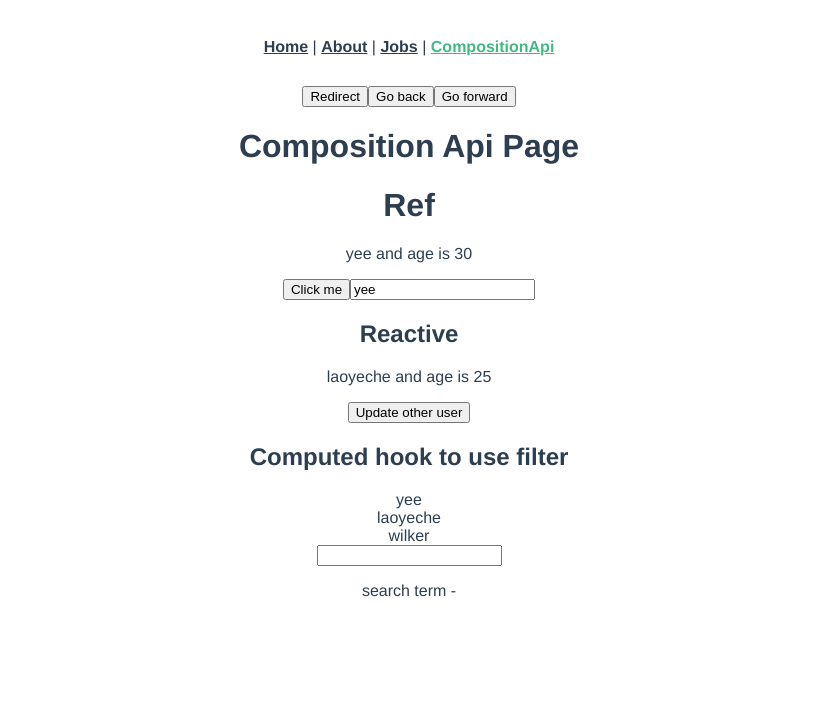
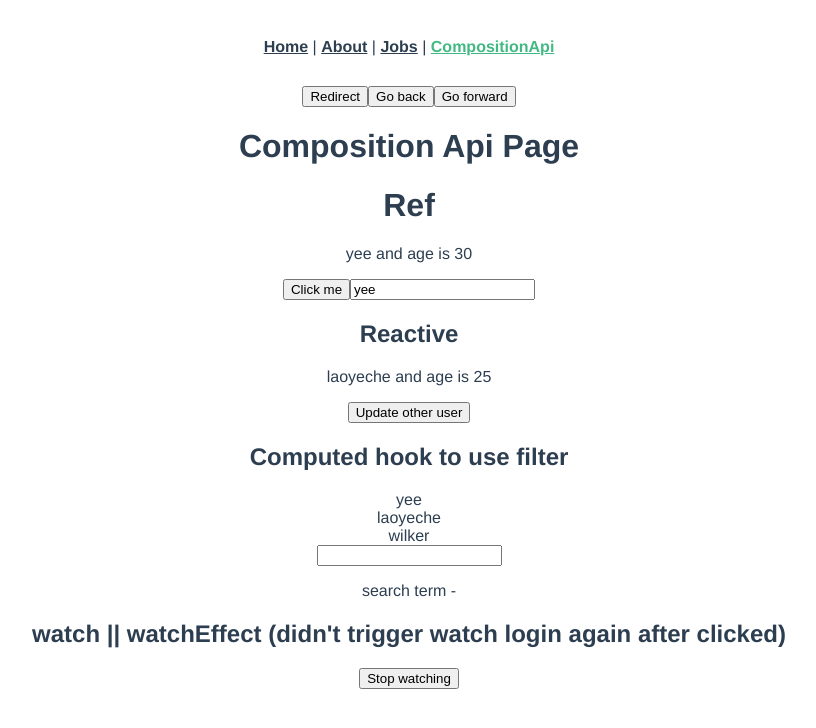
Before and after one commit to wilkersoh/vue-router, a Vue app: page /composition-api in a window 1280 px wide. Shown: the top 728 px of the page, without its empty margins (231-1047 px from the left). Built offline with nearby package versions, Linux system fonts and the light colour scheme.

Commit message:
Update watch, watchEffect and stopWatch

```diff
--- a/src/views/CompositionApi.vue
+++ b/src/views/CompositionApi.vue
@@ -11,10 +11,12 @@
   <div v-for="name in matchingNames" :key="name">{{ name }}</div>
   <input type="text" v-model="search" />
   <p>search term - {{ search }}</p>
+  <h2>watch || watchEffect (didn't trigger watch login again after clicked)</h2>
+  <button @click="handleStopWatch">Stop watching</button>
 </template>
 
 <script>
-import { ref, reactive, computed } from 'vue';
+import { ref, reactive, computed, watch, watchEffect } from 'vue';
 
 export default {
   name: 'CompositionApi',
@@ -54,6 +56,27 @@ export default {
       });
     });
 
+    // watching this "search"
+    const stopWatch = watch(search, () => {
+      console.log('watch function run');
+    });
+
+    const stopWatchEffect = watchEffect(() => {
+      /**
+       * it become dependency when put any variable value inside watchEffect
+       * it will trigger this function when it changed.
+       */
+      console.log(
+        'like react useEffect, it will run in first mounted.',
+        search.value
+      );
+    });
+
+    const handleStopWatch = () => {
+      stopWatch();
+      stopWatchEffect();
+    };
+
     return {
       user,
       userOther,
@@ -61,6 +84,7 @@ export default {
       updateUserOther,
       matchingNames,
       search,
+      handleStopWatch,
     };
   },
   created() {
```
